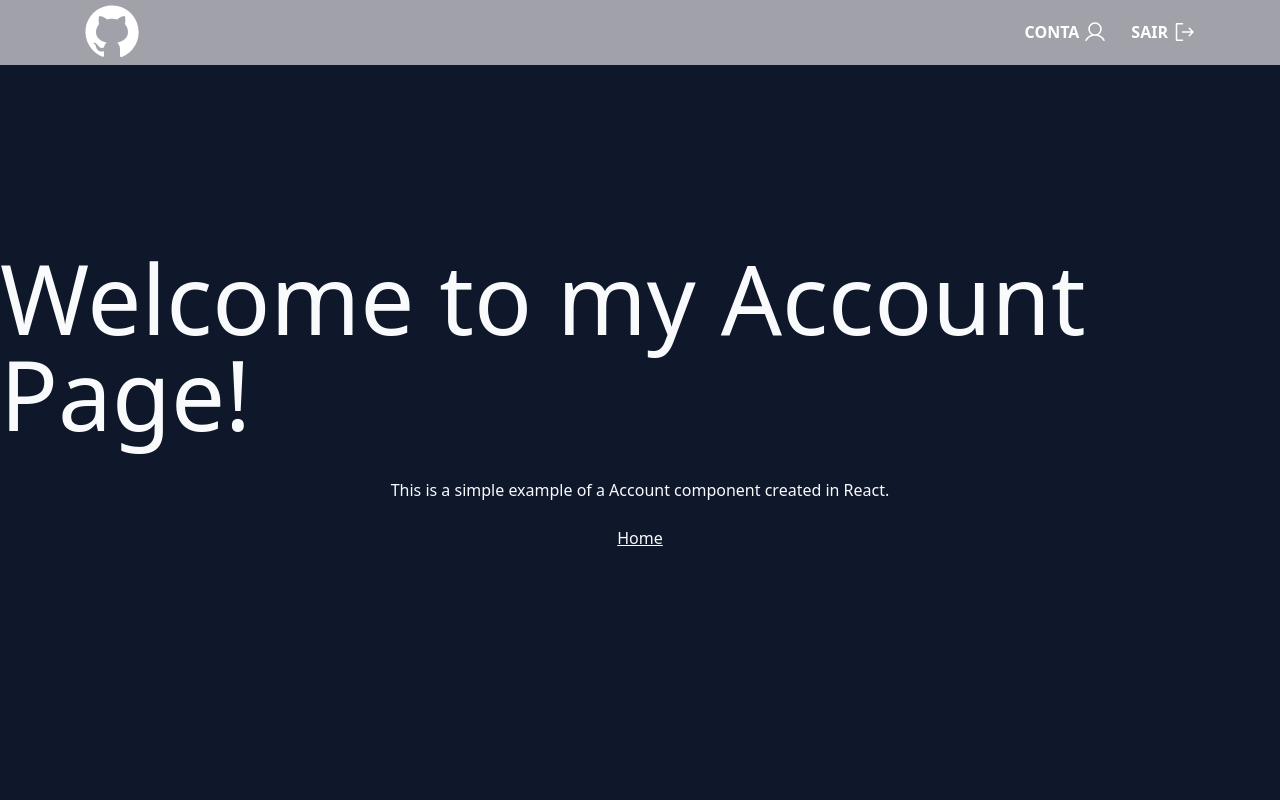
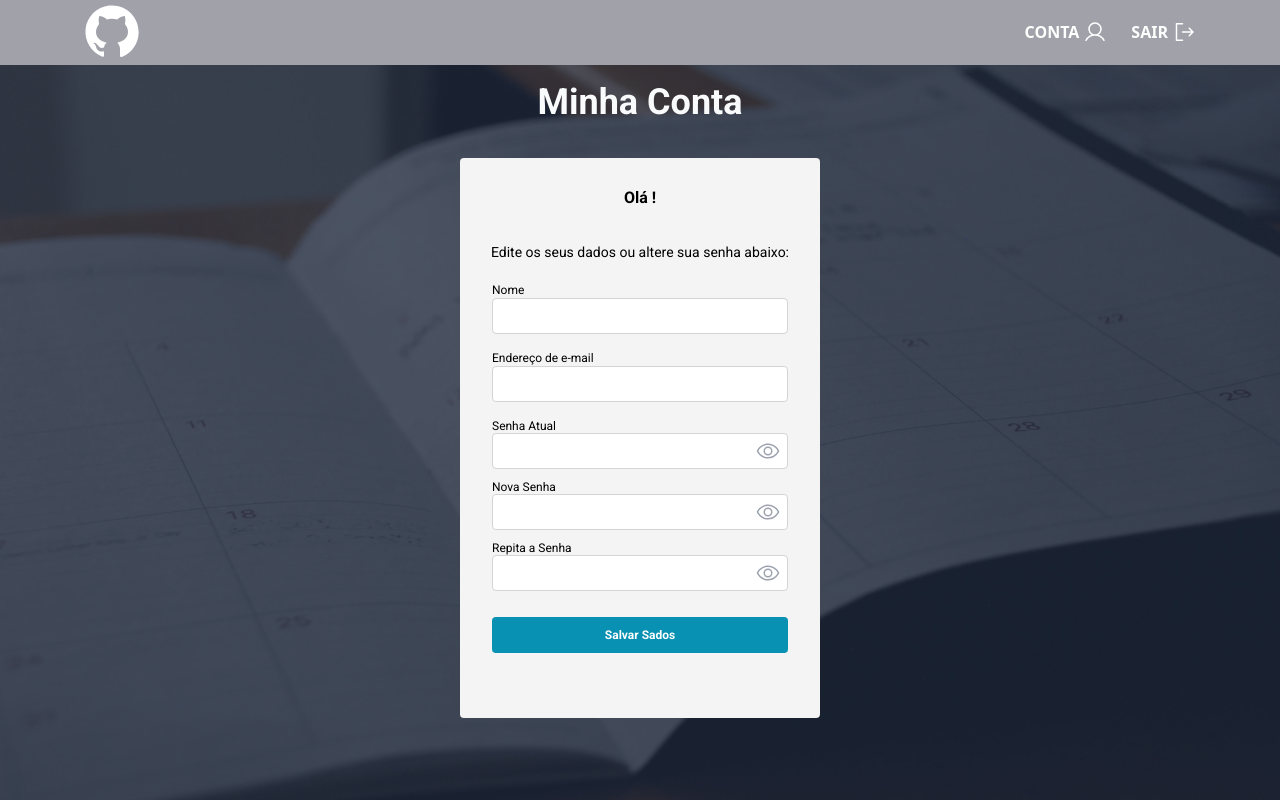
Before and after one commit to samuelsilvati/cadastro-alunos-react, a React (Vite) app: page /account in a window 1280 px wide. Built offline with nearby package versions, Linux system fonts and the light colour scheme.

Commit message:
upgade account page

```diff
--- a/src/pages/Account.tsx
+++ b/src/pages/Account.tsx
@@ -1,15 +1,138 @@
-import { Link } from 'react-router-dom';
+/* eslint-disable jsx-a11y/label-has-associated-control */
+import { useEffect, useState } from 'react';
+import { Link, useNavigate } from 'react-router-dom';
+import { toast } from 'react-toastify';
+import isEmail from 'validator/lib/isEmail';
+import { get } from 'lodash';
+import { useSelector } from 'react-redux';
+import AppButton from '../components/Button';
+import PasswordInput from '../components/PasswordInput';
+import axios from '../services/axios';
+import { RootState } from '../redux/store';
 
 function Account() {
+  const authData = useSelector((state: RootState) => state.auth.user);
+  const [isLoading, setIsLoading] = useState(false);
+  const [name, setName] = useState('');
+  const [email, setEmail] = useState('');
+  const [password, setPassword] = useState('');
+  const navigateTo = useNavigate();
+
+  useEffect(() => {
+    setName(authData.nome);
+    setEmail(authData.email);
+  }, [authData.email, authData.nome]);
+
+  async function handleSubmit(e: { preventDefault: () => void }) {
+    e.preventDefault();
+    let formErr = false;
+
+    if (name.length < 3 || name.length > 255) {
+      formErr = true;
+      toast.error('O Nome deve ter mais de 3 caracteres');
+    }
+
+    if (!isEmail(email)) {
+      formErr = true;
+      toast.error('E-mail-inválido');
+    }
+
+    if (password.length < 6 || password.length > 12) {
+      formErr = true;
+      toast.error('A senha deve ter entre de 6 e 12');
+    }
+
+    if (formErr) return;
+
+    setIsLoading(true);
+
+    try {
+      const nome = name;
+      await axios.post('/users', { nome, password, email });
+      toast.success('Cadastro Criado!');
+      setIsLoading(false);
+      navigateTo('/login'); // history
+    } catch (err) {
+      const errors = get(err, 'response.data.errors', []);
+      errors.map((error) => toast.error(error));
+      setIsLoading(false);
+    }
+  }
+
   return (
-    <div className="flex flex-col items-center justify-center h-screen bg-slate-900">
-      <h1 className="text-slate-50 text-8xl">Welcome to my Account Page!</h1>
-      <p className="text-slate-50 pt-9">
-        This is a simple example of a Account component created in React.
-      </p>
-      <Link to="/" className="text-slate-50 underline pt-6">
-        Home
-      </Link>
+    <div className="flex flex-col items-center justify-center h-screen bg-[url('/src/img/background.webp')] bg-cover font-roboto">
+      <div className="absolute inset-0 bg-slate-800 bg-opacity-80" />
+      <div className="z-10">
+        <h1 className="text-slate-50 text-4xl font-bold text-center pb-9">
+          Minha Conta
+        </h1>
+
+        <div className="w-[360px] h-[560px] bg-zinc-100 rounded">
+          <div className="flex">
+            <div className="flex items-center justify-center w-full h-20 rounded-tr">
+              <p className="font-bold">Olá {authData.nome}!</p>
+            </div>
+          </div>
+          <p className="pt-1 text-sm text-center">
+            Edite os seus dados ou altere sua senha abaixo:
+          </p>
+          <form
+            className="pt-5 pr-8 pb-8 pl-8 flex flex-col"
+            onSubmit={handleSubmit}
+          >
+            <label htmlFor="name" className="text-xs">
+              Nome
+            </label>
+            <input
+              type="text"
+              id="name"
+              className="rounded h-9 pl-2 border border-zinc-300 focus:border focus:border-cyan-600 hover:border-cyan-600 outline-0"
+              value={name}
+              onChange={(e) => setName(e.target.value)}
+            />
+            <label htmlFor="mail" className="text-xs pt-4">
+              Endereço de e-mail
+            </label>
+            <input
+              type="mail"
+              id="mail"
+              className="rounded h-9 pl-2 border border-zinc-300 focus:border focus:border-cyan-600 hover:border-cyan-600 outline-0"
+              value={email}
+              onChange={(e) => setEmail(e.target.value)}
+            />
+            <label htmlFor="" className="text-xs pt-4">
+              Senha Atual
+            </label>
+            <PasswordInput
+              id="password"
+              value={password}
+              onChange={(e) => setPassword(e.target.value)}
+            />
+            <label htmlFor="" className="text-xs pt-4">
+              Nova Senha
+            </label>
+            <PasswordInput
+              id="password"
+              value={password}
+              // onChange={(e) => setPassword(e.target.value)}
+            />
+            <label htmlFor="" className="text-xs pt-4">
+              Repita a Senha
+            </label>
+            <PasswordInput
+              id="password"
+              value={password}
+              // onChange={(e) => setPassword(e.target.value)}
+            />
+            <AppButton type="submit" isLoading={isLoading}>
+              <span>Salvar Sados</span>
+            </AppButton>
+            {/* <Link to="/" className="text-sm text-center underline mt-8">
+              Fazer login
+            </Link> */}
+          </form>
+        </div>
+      </div>
     </div>
   );
 }
```
